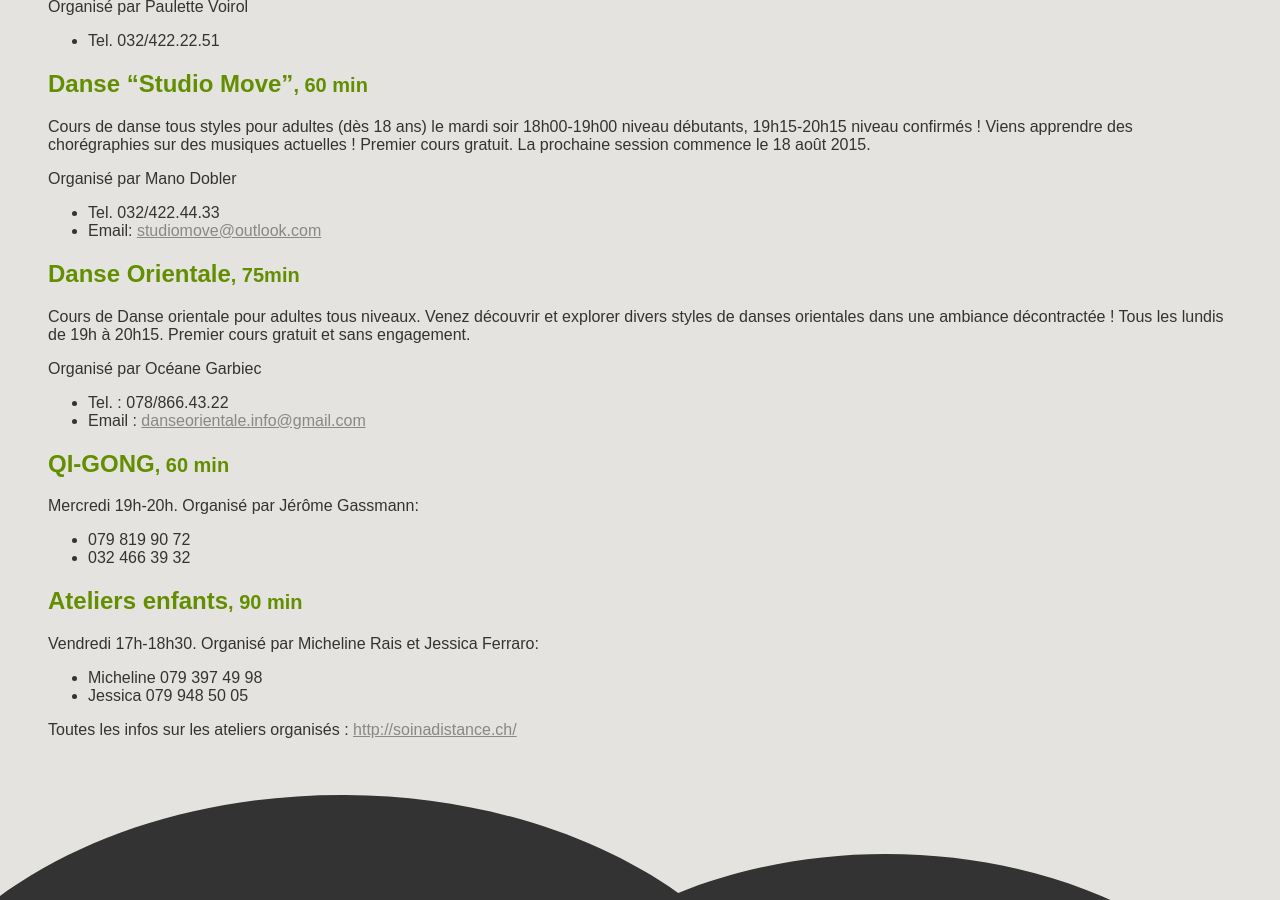
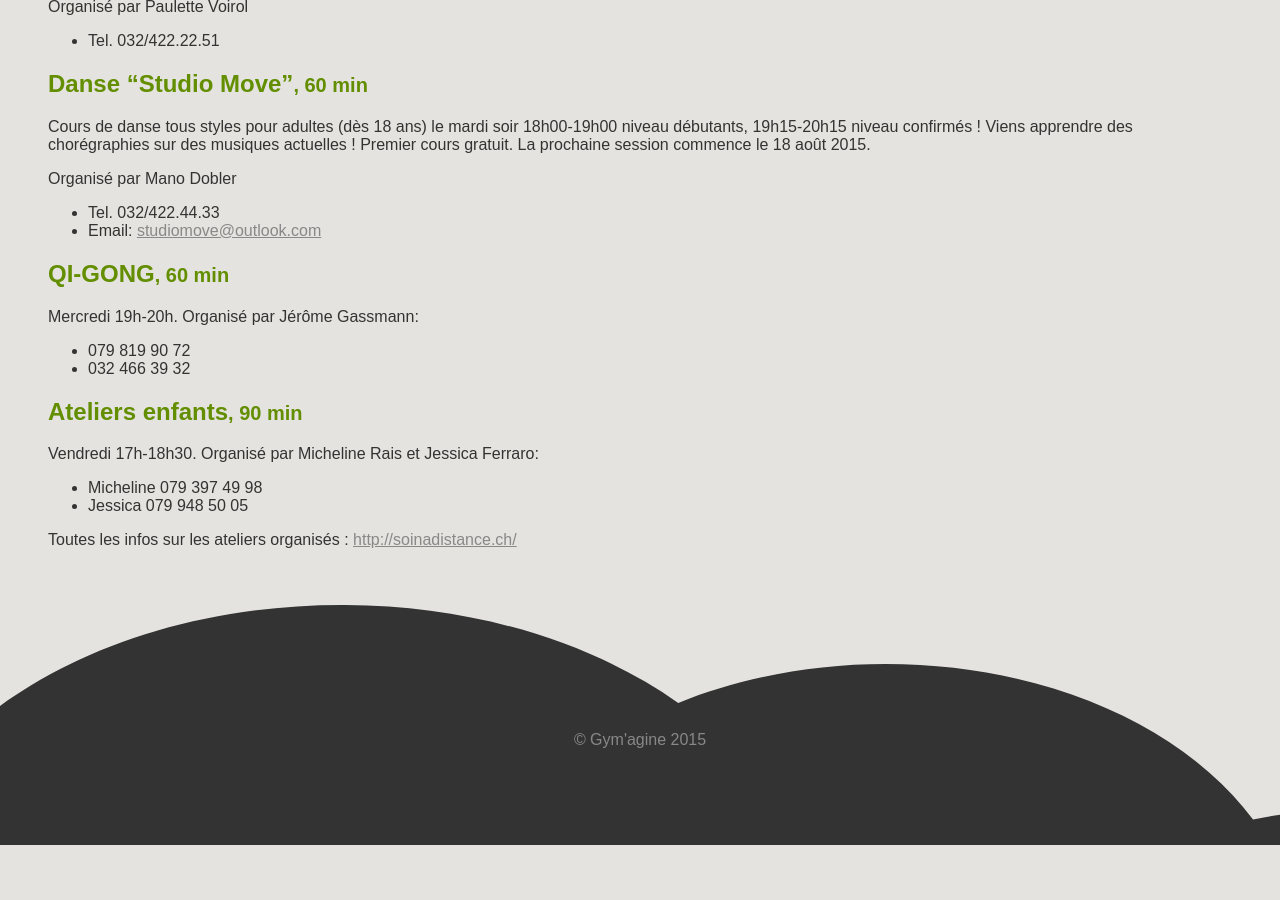
Before and after one commit to kilowhat/gymagine.ch, a Jekyll site: the page built from cours.md, in a window 1280 px wide and 900 px high, scrolled down 1115 px. Built offline with Jekyll 4.4.1, drawn with Linux system fonts in a browser that asks for light colours; comment, search, counter and statistics services are not loaded; after the commit the page ends 1960 px from its top, so only the background shows below that.

Commit message:
Retiré danse orientale

```diff
--- a/cours.md
+++ b/cours.md
@@ -60,17 +60,6 @@ Organisé par Mano Dobler
 - Tel. 032/422.44.33
 - Email: <studiomove@outlook.com>
 
-## Danse Orientale<small>, 75min</small>
-
-Cours de Danse orientale pour adultes tous niveaux.
-Venez découvrir et explorer divers styles de danses orientales dans une ambiance décontractée !
-Tous les lundis de 19h à 20h15. Premier cours gratuit et sans engagement.
-
-Organisé par Océane Garbiec
-
-- Tel. : 078/866.43.22
-- Email : <danseorientale.info@gmail.com>
-
 ## QI-GONG<small>, 60 min</small>
 
 Mercredi 19h-20h.
```
